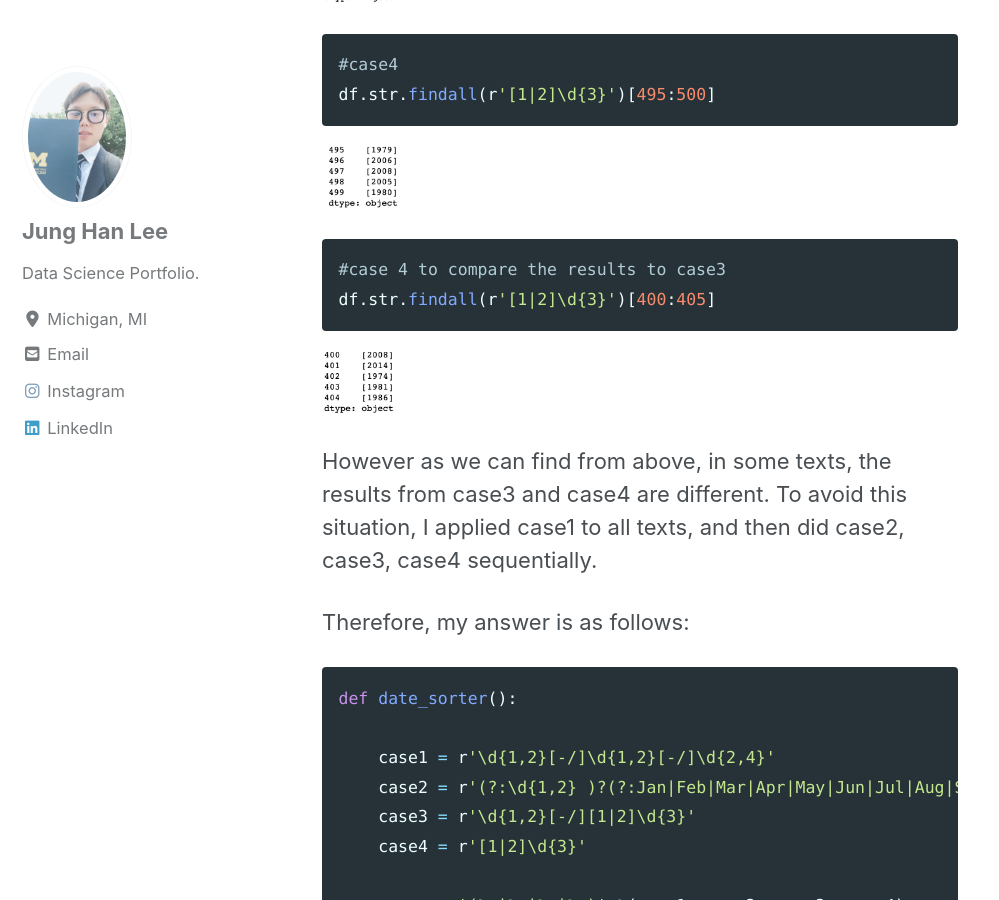
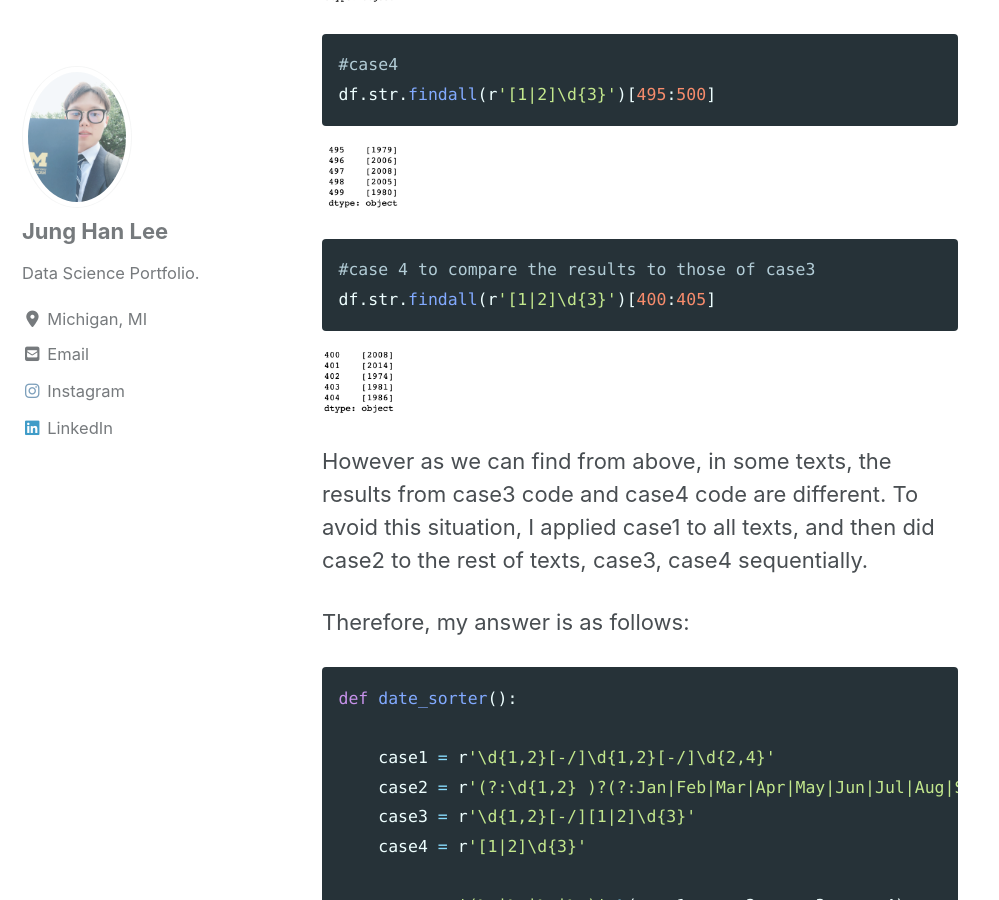
Before and after one commit to jung-han-lee/jung-han-lee.github.io, a Jekyll site: the page built from _posts/2020-04-17-textmining1.md, in a window 1280 px wide and 900 px high, scrolled down 3186 px. Shown: the whole window, without its empty margins (0-999 px from the left). Built offline with Jekyll 4.4.1, drawn with Linux system fonts in a browser that asks for light colours; cached includes are drawn as plain includes; nearby versions of some CDN libraries.

Commit message:
new github

````diff
--- a/_posts/2020-04-17-textmining1.md
+++ b/_posts/2020-04-17-textmining1.md
@@ -100,13 +100,13 @@
 
 
 ```python
-#case 4 to compare the results to case3
+#case 4 to compare the results to those of case3
 df.str.findall(r'[1|2]\d{3}')[400:405]
 ```
 
 <img src="{{ site.url }}{{ site.baseurl }}/images/tm/s5.png" alt="">
 
-However as we can find from above, in some texts, the results from case3 and case4 are different. To avoid this situation, I applied case1 to all texts, and then did case2, case3, case4 sequentially.
+However as we can find from above, in some texts, the results from case3 code and case4 code are different. To avoid this situation, I applied case1 to all texts, and then did case2 to the rest of texts, case3, case4 sequentially.
 
 Therefore, my answer is as follows:
 ```python
````
